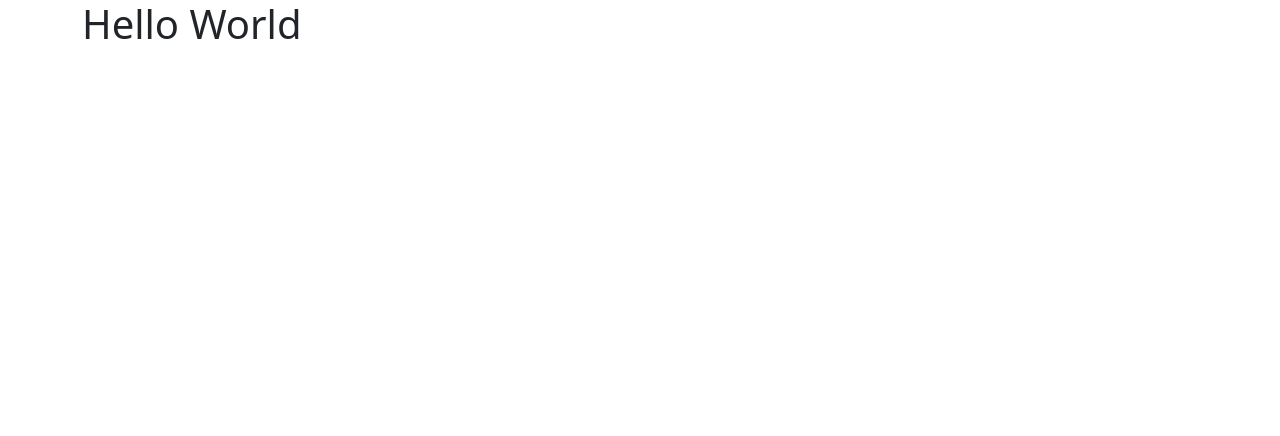
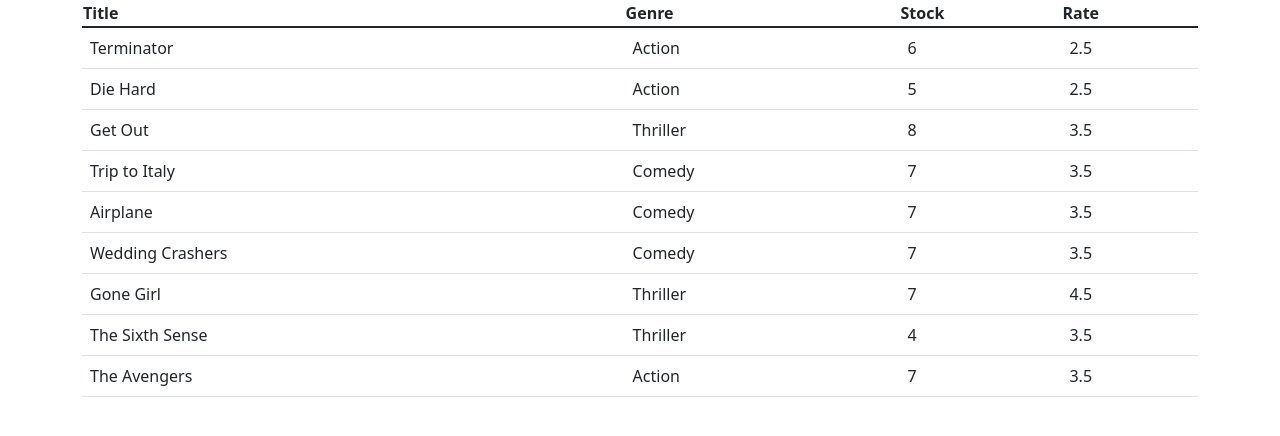
Before and after one commit to jimmymano/vidly, a React (Create React App) app: page / in a window 1280 px wide. Shown: the top 436 px of the page. Built offline with nearby package versions, Linux system fonts and the light colour scheme.

Commit message:
created movie table

```diff
--- a/src/App.js
+++ b/src/App.js
@@ -1,10 +1,12 @@
-import logo from "./logo.svg";
 import "./App.css";
+import React, { Component } from "react";
+
+import Movies from "./components/movies";
 
 function App() {
   return (
     <main className="container">
-      <h1>Hello World</h1>
+      <Movies />
     </main>
   );
 }
--- /dev/null
+++ b/src/components/movies.jsx
@@ -0,0 +1,30 @@
+import React, { Component } from "react";
+import { getMovies } from "../services/fakeMovieService";
+
+class Movies extends Component {
+  state = { movies: getMovies() };
+  render() {
+    return (
+      <table className="table">
+        <thead>
+          <th>Title</th>
+          <th>Genre</th>
+          <th>Stock</th>
+          <th>Rate</th>
+        </thead>
+        <tbody>
+          {this.state.movies.map((movie) => (
+            <tr>
+              <td> {movie.title} </td>
+              <td> {movie.genre.name} </td>
+              <td> {movie.numberInStock} </td>
+              <td> {movie.dailyRentalRate} </td>
+            </tr>
+          ))}
+        </tbody>
+      </table>
+    );
+  }
+}
+
+export default Movies;
```
